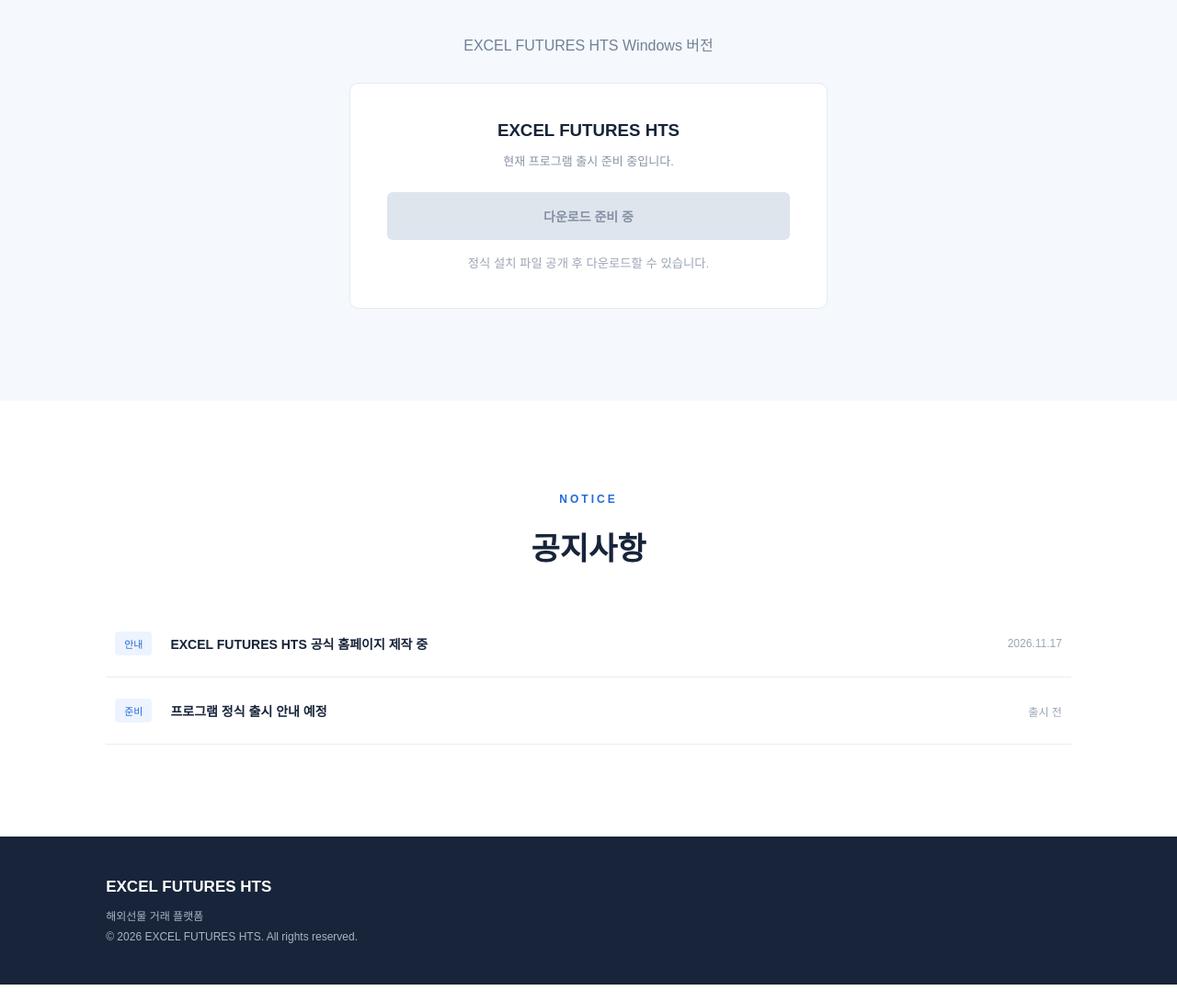
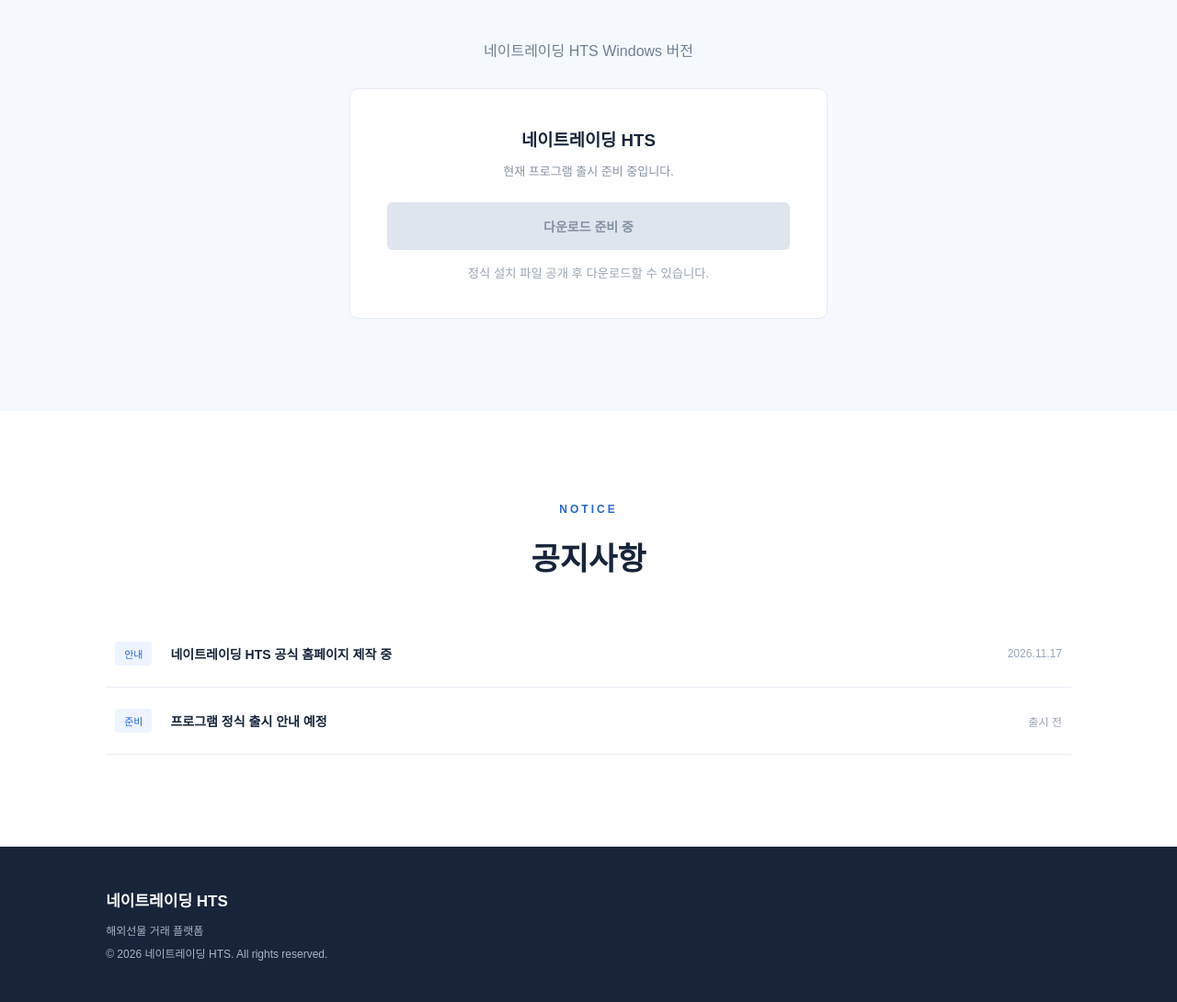
Before and after one commit to viewsonic5900-glitch/excel-futures-hts, a plain HTML site: page index.html in a window 1280 px wide. Shown: the part 1406-2496 px from the top of the page at 92% size. Drawn offline with Linux system fonts and the light colour scheme.

Commit message:
Update index.html

```diff
--- a/index.html
+++ b/index.html
@@ -25,7 +25,7 @@
 <main>
     <section class="hero" id="home">
         <div class="hero-content">
-            <p class="sub-title">FUTURES TRADING PLATFORM</p>
+            <p class="sub-title">네이트레이딩</p>
 
             <h1>
                 더 편리한 선물 거래의 시작<br>
@@ -51,7 +51,7 @@
     </section>
 
     <section class="features" id="features">
-        <p class="sub-title">PLATFORM FEATURES</p>
+        <p class="sub-title">네이트레이딩</p>
         <h2>주요 기능</h2>
 
         <div class="feature-list">
@@ -80,10 +80,10 @@
     <section class="download" id="download">
         <p class="sub-title">DOWNLOAD CENTER</p>
         <h2>프로그램 다운로드</h2>
-        <p>EXCEL FUTURES HTS Windows 버전</p>
+        <p>네이트레이딩 HTS Windows 버전</p>
 
         <div class="download-box">
-            <h3>EXCEL FUTURES HTS</h3>
+            <h3>네이트레이딩 HTS</h3>
             <p>현재 프로그램 출시 준비 중입니다.</p>
             <button disabled>다운로드 준비 중</button>
             <small>정식 설치 파일 공개 후 다운로드할 수 있습니다.</small>
@@ -96,7 +96,7 @@
 
         <div class="notice-item">
             <span>안내</span>
-            <strong>EXCEL FUTURES HTS 공식 홈페이지 제작 중</strong>
+            <strong>네이트레이딩 HTS 공식 홈페이지 제작 중</strong>
             <time>2026.11.17</time>
         </div>
 
@@ -109,9 +109,9 @@
 </main>
 
 <footer>
-    <h3>EXCEL FUTURES HTS</h3>
+    <h3>네이트레이딩 HTS</h3>
     <p>해외선물 거래 플랫폼</p>
-    <p>© 2026 EXCEL FUTURES HTS. All rights reserved.</p>
+    <p>© 2026 네이트레이딩 HTS. All rights reserved.</p>
 </footer>
 
 <script src="script.js"></script>
```
